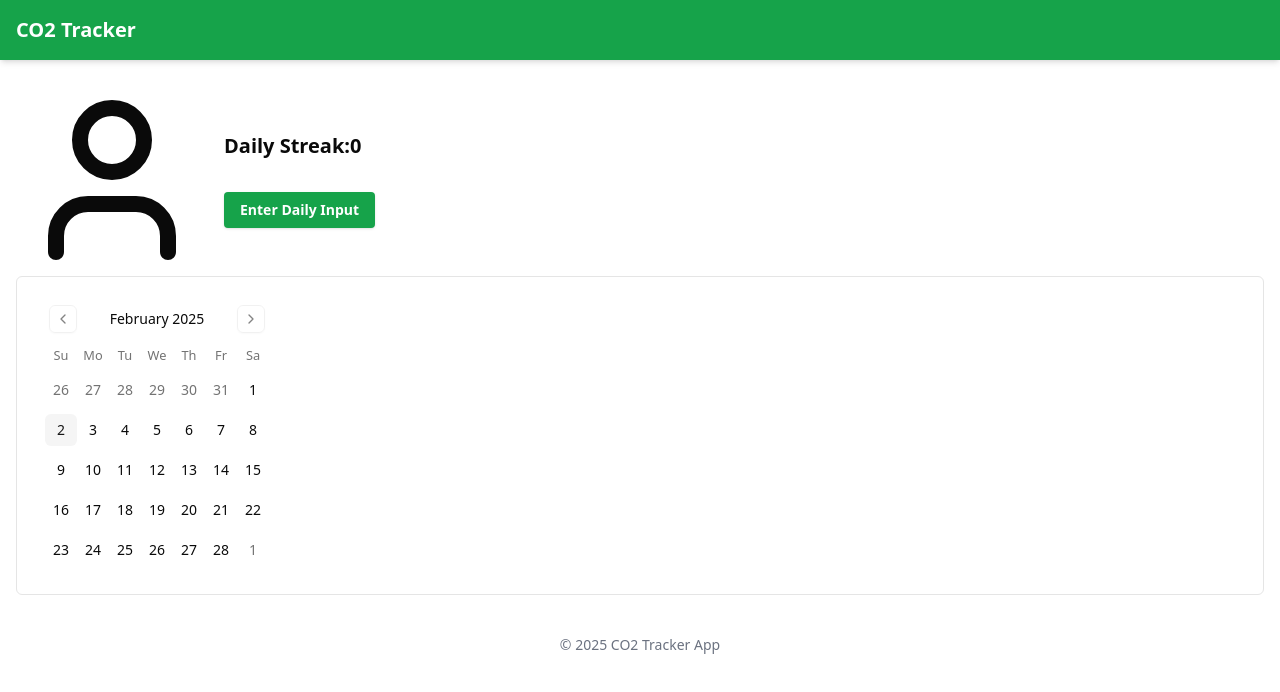
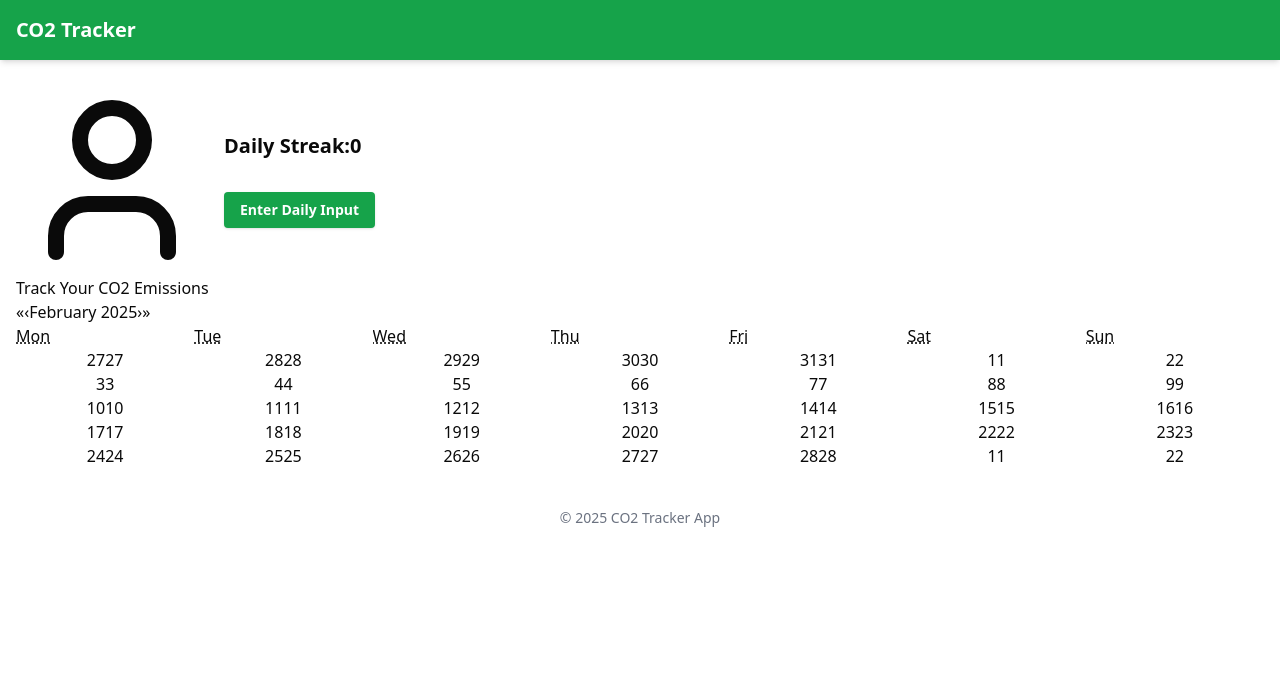
Before and after one commit to randomlylelo/qwrhaks, a Next.js app: page /dashboard in a window 1280 px wide. Shown: the top 692 px of the page. Built offline with nearby package versions, Linux system fonts and the light colour scheme.

Commit message:
Working on calendar page

```diff
--- a/package.json
+++ b/package.json
@@ -20,6 +20,7 @@
     "lucide-react": "^0.474.0",
     "next": "15.1.6",
     "react": "^18.3.1",
+    "react-calendar": "^5.1.0",
     "react-day-picker": "^8.10.1",
     "react-dom": "^18.3.1",
     "tailwind-merge": "^3.0.1",
--- a/src/app/dashboard/page.tsx
+++ b/src/app/dashboard/page.tsx
@@ -3,11 +3,21 @@
 import React, { useState } from "react";
 import { User } from 'lucide-react';
 import Head from "next/head";
-import { Calendar } from "@/components/ui/calendar";
-import { Button } from "@/components/ui/button";
+import { Calendar } from "react-calendar";
 import LogRunPopup from "./LogRunPopup";
 
+
 export default function Page() {
+    const [date, setDate] = useState<Date | null>(new Date());
+    const [info, setInfo] = useState<string | null>(null);
+
+    const onDateChange = (value: Date | Date[]) => {
+      const newDate = Array.isArray(value) ? value[0] : value;
+      setDate(newDate);
+      // Fetch or set the information for the selected date
+      // For demonstration, we'll just set a dummy info
+      setInfo(`Information for ${newDate.toDateString()}`);
+    };
     return (
         <>
           <Head>
@@ -33,8 +43,17 @@ export default function Page() {
                 </div>
             </div>
 
-            <div className="rounded-md border p-4 mb-0 m-0 w-full h-full">
-                <Calendar />
+            <div>
+              <h1>Track Your CO2 Emissions</h1>
+              <Calendar
+                onChange={onDateChange}
+                value={date}
+                tileContent={({ date, view }) => view === 'month' && (
+                  <button onClick={() => onDateChange(date)}>
+                    {date.getDate()}
+                  </button>
+                )}
+              />
             </div>
 
 
```
Also changed, not shown: 1 other file (tests, documents, lock files or other folders).
